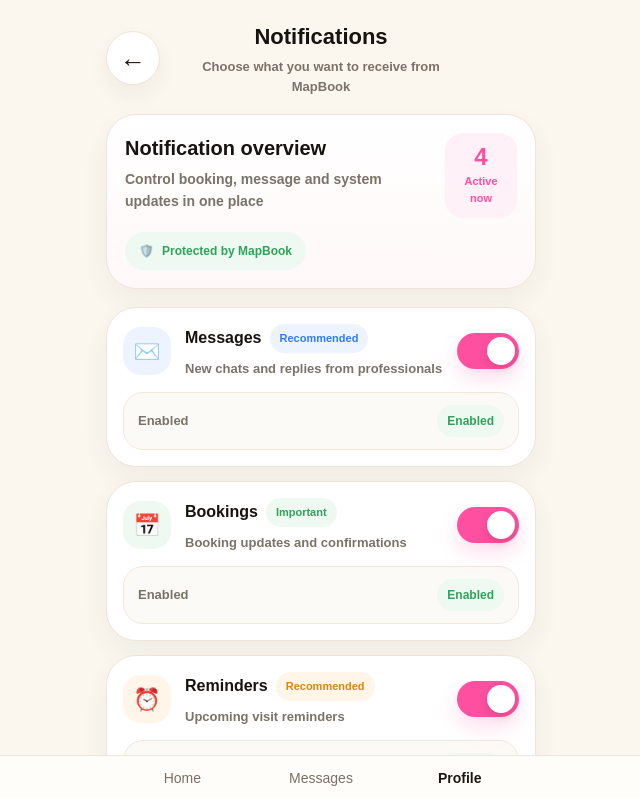
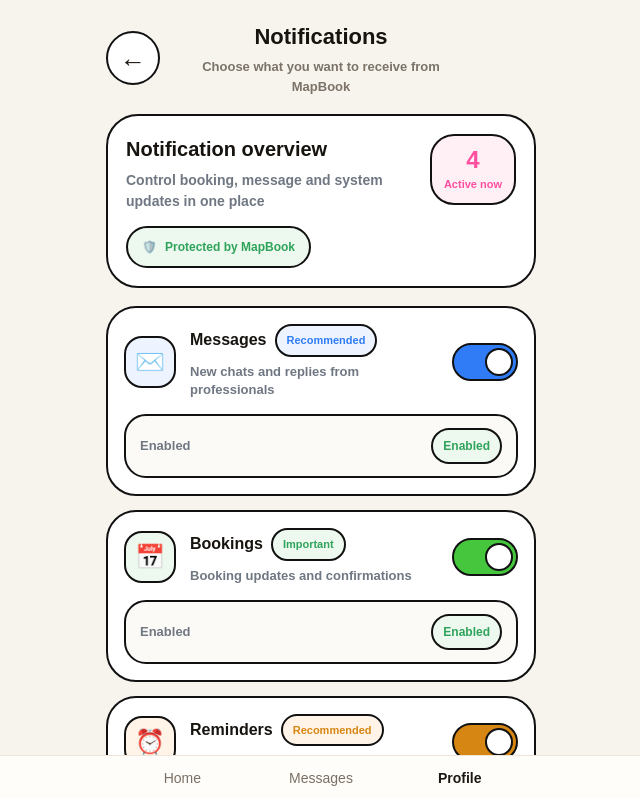
Before and after one commit to bellasalon4u-source/mapbookapp, a Next.js app: page /profile/notifications in a window 1280 px wide. Shown: the top 798 px of the page, without its empty margins (319-959 px from the left). Built offline with nearby package versions, Linux system fonts and the light colour scheme.

Commit message:
git add app/profile/notifications/page.tsx git commit -m "restyle notifications page to mapbook design"

```diff
--- a/app/profile/notifications/page.tsx
+++ b/app/profile/notifications/page.tsx
@@ -151,40 +151,44 @@ type NotificationKey = keyof UserProfile['notificationSettings'];
 function getCardAccent(key: NotificationKey) {
   if (key === 'messages') {
     return {
-      iconBg: '#eef4ff',
+      iconBg: '#edf4ff',
       iconColor: '#2f7cf6',
-      chipBg: '#eef4ff',
+      chipBg: '#edf4ff',
       chipColor: '#2f7cf6',
+      toggleOn: '#2f7cf6',
       icon: '✉️',
     };
   }
 
   if (key === 'bookings') {
     return {
-      iconBg: '#eef9f1',
+      iconBg: '#edf9ef',
       iconColor: '#2fa35a',
-      chipBg: '#eef9f1',
+      chipBg: '#edf9ef',
       chipColor: '#2fa35a',
+      toggleOn: '#45c63d',
       icon: '📅',
     };
   }
 
   if (key === 'reminders') {
     return {
-      iconBg: '#fff5e8',
+      iconBg: '#fff4e7',
       iconColor: '#d68612',
-      chipBg: '#fff5e8',
+      chipBg: '#fff4e7',
       chipColor: '#d68612',
+      toggleOn: '#d68612',
       icon: '⏰',
     };
   }
 
   if (key === 'promotions') {
     return {
-      iconBg: '#fff1f7',
+      iconBg: '#fff0f6',
       iconColor: '#ff4fa0',
-      chipBg: '#fff1f7',
+      chipBg: '#fff0f6',
       chipColor: '#ff4fa0',
+      toggleOn: '#ff4fa0',
       icon: '🎁',
     };
   }
@@ -194,6 +198,7 @@ function getCardAccent(key: NotificationKey) {
     iconColor: '#7a5af8',
     chipBg: '#f3efff',
     chipColor: '#7a5af8',
+    toggleOn: '#7a5af8',
     icon: '🛡️',
   };
 }
@@ -278,7 +283,7 @@ export default function NotificationsPage() {
     <main
       style={{
         minHeight: '100vh',
-        background: '#fbf7ef',
+        background: '#f7f4ee',
         padding: '20px 16px 110px',
       }}
     >
@@ -298,10 +303,10 @@ export default function NotificationsPage() {
               width: 54,
               height: 54,
               borderRadius: 999,
-              border: '1px solid #efe4d7',
+              border: '2px solid #111111',
               background: '#fff',
               fontSize: 26,
-              boxShadow: '0 10px 22px rgba(44, 23, 10, 0.05)',
+              fontWeight: 900,
               cursor: 'pointer',
             }}
           >
@@ -336,19 +341,18 @@ export default function NotificationsPage() {
         <div
           style={{
             marginTop: 18,
-            borderRadius: 30,
-            border: '1px solid #f0e3d7',
-            background: 'linear-gradient(180deg, #ffffff 0%, #fff8f8 100%)',
+            borderRadius: 32,
+            border: '2px solid #111111',
+            background: '#ffffff',
             padding: 18,
-            boxShadow: '0 12px 28px rgba(44, 23, 10, 0.05)',
           }}
         >
           <div
             style={{
-              display: 'flex',
-              justifyContent: 'space-between',
+              display: 'grid',
+              gridTemplateColumns: '1fr auto',
               gap: 14,
-              alignItems: 'flex-start',
+              alignItems: 'start',
             }}
           >
             <div>
@@ -365,8 +369,8 @@ export default function NotificationsPage() {
                 style={{
                   marginTop: 6,
                   fontSize: 14,
-                  lineHeight: 1.55,
-                  color: '#7b7268',
+                  lineHeight: 1.5,
+                  color: '#6f7782',
                   fontWeight: 700,
                 }}
               >
@@ -376,11 +380,12 @@ export default function NotificationsPage() {
 
             <div
               style={{
-                borderRadius: 18,
-                background: '#fff1f7',
+                minWidth: 82,
+                borderRadius: 24,
+                border: '2px solid #111111',
+                background: '#fff0f6',
                 color: '#ff4fa0',
-                minWidth: 72,
-                padding: '12px 12px',
+                padding: '12px 12px 10px',
                 textAlign: 'center',
               }}
             >
@@ -413,8 +418,9 @@ export default function NotificationsPage() {
               gap: 8,
               borderRadius: 999,
               padding: '10px 14px',
-              background: '#eef9f1',
+              background: '#edf9ef',
               color: '#2fa35a',
+              border: '2px solid #111111',
               fontSize: 12,
               fontWeight: 900,
             }}
@@ -434,31 +440,31 @@ export default function NotificationsPage() {
                 key={item.key}
                 style={{
                   borderRadius: 30,
-                  border: '1px solid #efe4d7',
+                  border: '2px solid #111111',
                   background: '#fff',
                   padding: 16,
-                  boxShadow: '0 12px 28px rgba(44, 23, 10, 0.05)',
                 }}
               >
                 <div
                   style={{
                     display: 'grid',
-                    gridTemplateColumns: '48px 1fr auto',
+                    gridTemplateColumns: '52px 1fr auto',
                     alignItems: 'center',
                     gap: 14,
                   }}
                 >
                   <div
                     style={{
-                      width: 48,
-                      height: 48,
+                      width: 52,
+                      height: 52,
                       borderRadius: 18,
                       background: accent.iconBg,
                       color: accent.iconColor,
+                      border: '2px solid #111111',
                       display: 'flex',
                       alignItems: 'center',
                       justifyContent: 'center',
-                      fontSize: 22,
+                      fontSize: 24,
                     }}
                   >
                     {accent.icon}
@@ -489,6 +495,7 @@ export default function NotificationsPage() {
                           padding: '6px 10px',
                           background: accent.chipBg,
                           color: accent.chipColor,
+                          border: '2px solid #111111',
                           fontSize: 11,
                           fontWeight: 900,
                           whiteSpace: 'nowrap',
@@ -502,8 +509,8 @@ export default function NotificationsPage() {
                       style={{
                         marginTop: 6,
                         fontSize: 13,
-                        lineHeight: 1.5,
-                        color: '#7b7268',
+                        lineHeight: 1.45,
+                        color: '#6f7782',
                         fontWeight: 700,
                       }}
                     >
@@ -516,27 +523,25 @@ export default function NotificationsPage() {
                     onClick={() => toggleSetting(item.key)}
                     style={{
                       position: 'relative',
-                      width: 62,
-                      height: 36,
+                      width: 66,
+                      height: 38,
                       borderRadius: 999,
-                      border: 'none',
-                      background: enabled ? '#ff4fa0' : '#ddd1c3',
+                      border: '2px solid #111111',
+                      background: enabled ? accent.toggleOn : '#ddd1c3',
                       cursor: 'pointer',
-                      transition: 'all 0.2s ease',
-                      boxShadow: enabled ? '0 10px 20px rgba(255,79,160,0.18)' : 'none',
                     }}
                   >
                     <span
                       style={{
                         position: 'absolute',
-                        top: 4,
-                        left: enabled ? 30 : 4,
+                        top: 3,
+                        left: enabled ? 31 : 3,
                         width: 28,
                         height: 28,
                         borderRadius: 999,
                         background: '#fff',
+                        border: '2px solid #111111',
                         transition: 'all 0.2s ease',
-                        boxShadow: '0 4px 10px rgba(0,0,0,0.12)',
                       }}
                     />
                   </button>
@@ -545,9 +550,9 @@ export default function NotificationsPage() {
                 <div
                   style={{
                     marginTop: 14,
-                    borderRadius: 20,
+                    borderRadius: 22,
                     background: '#fcfaf6',
-                    border: '1px solid #f1e8dc',
+                    border: '2px solid #111111',
                     padding: '12px 14px',
                     display: 'flex',
                     justifyContent: 'space-between',
@@ -558,7 +563,7 @@ export default function NotificationsPage() {
                   <div
                     style={{
                       fontSize: 13,
-                      color: '#7b7268',
+                      color: '#6f7782',
                       fontWeight: 800,
                     }}
                   >
@@ -569,8 +574,9 @@ export default function NotificationsPage() {
                     style={{
                       borderRadius: 999,
                       padding: '7px 10px',
-                      background: enabled ? '#eef9f1' : '#f4efe8',
+                      background: enabled ? '#edf9ef' : '#f4efe8',
                       color: enabled ? '#2fa35a' : '#7d7268',
+                      border: '2px solid #111111',
                       fontSize: 12,
                       fontWeight: 900,
                     }}
```
